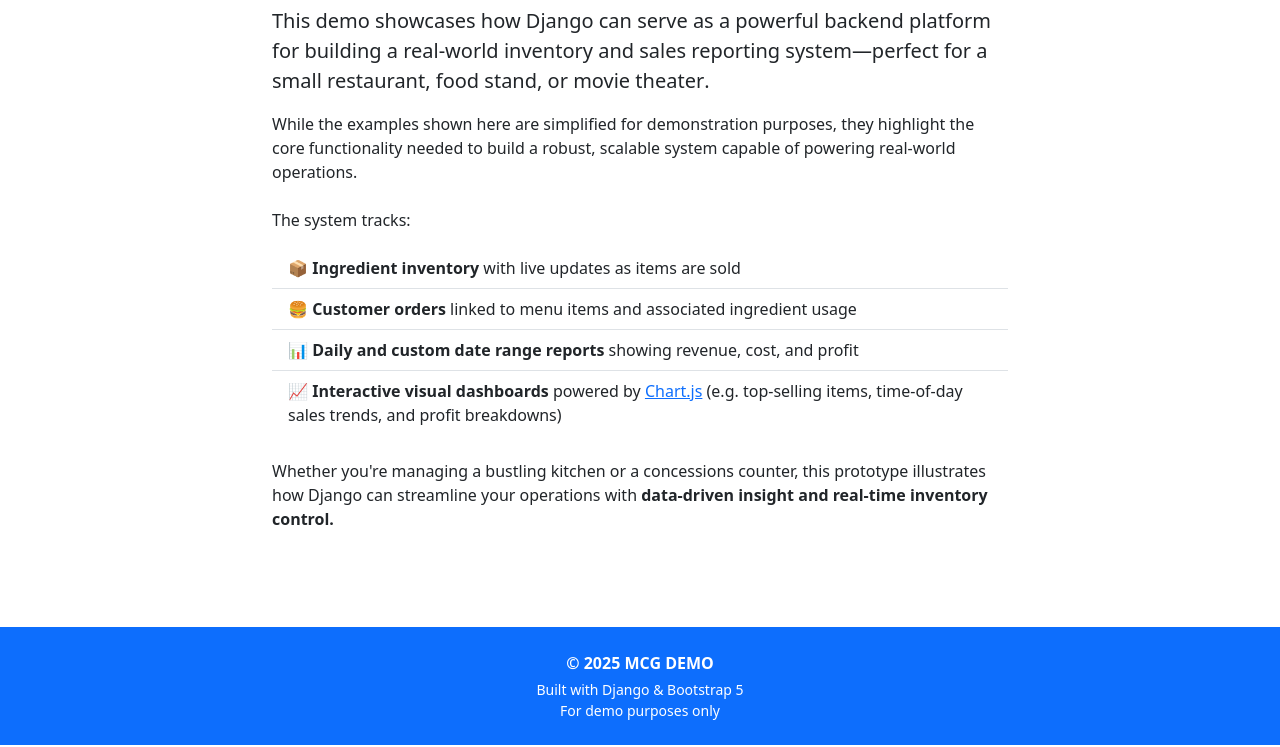
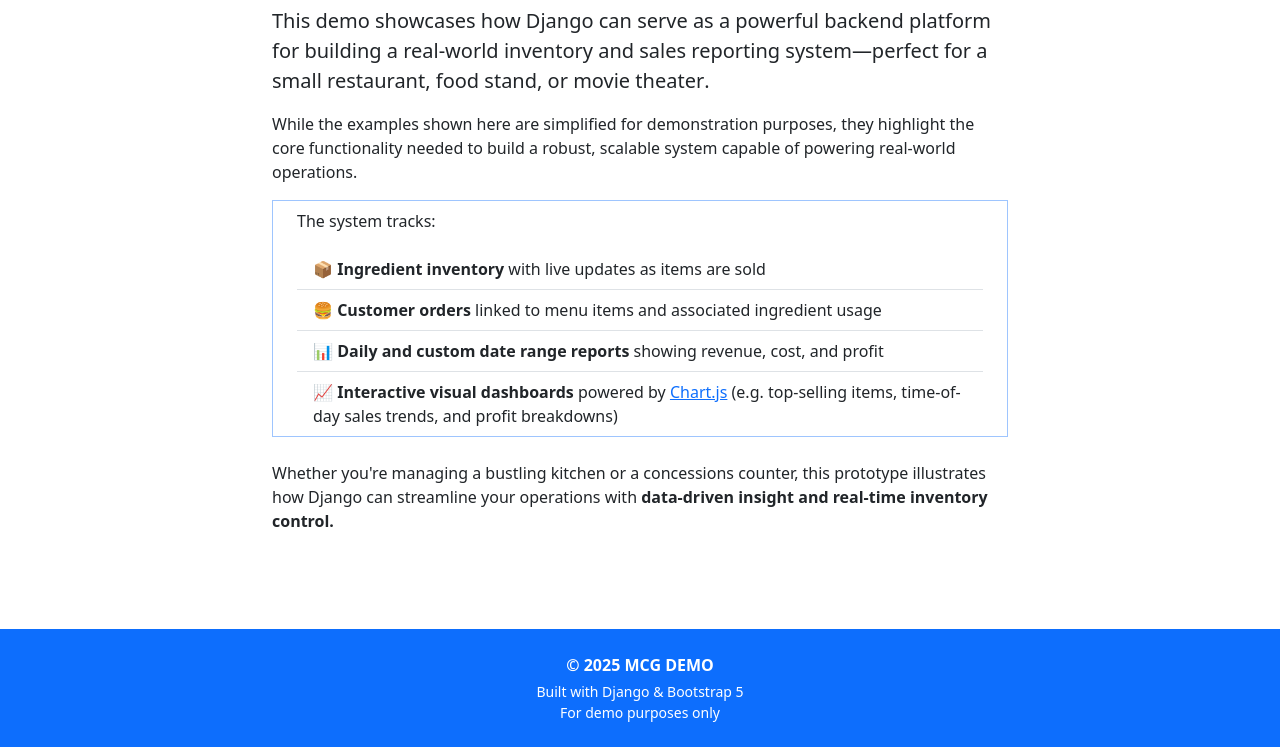
Before and after one commit to gusir22/inventory_prototype, a Django app: page / in a window 1280 px wide. Shown: the part 389-1136 px from the top of the page. Run offline with Django 5.2, Linux system fonts and the light colour scheme.

Commit message:
Updated Home with Bootstrap5

```diff
--- a/templates/home.html
+++ b/templates/home.html
@@ -13,6 +13,7 @@
         system capable of powering real-world operations.
     </p>
 
+    <div class="border border-primary-subtle px-4">
         <p class="text-wrap pt-2">
             The system tracks:
         </p>
@@ -31,6 +32,7 @@
                 (e.g. top-selling items, time-of-day sales trends, and profit breakdowns)
             </li>
         </ul>
+    </div>
 
     <p class="text-wrap pt-4">
         Whether you're managing a bustling kitchen or a concessions counter, this prototype illustrates how Django can streamline your operations with
```
Lines whose indentation alone changed are shown as unchanged.
